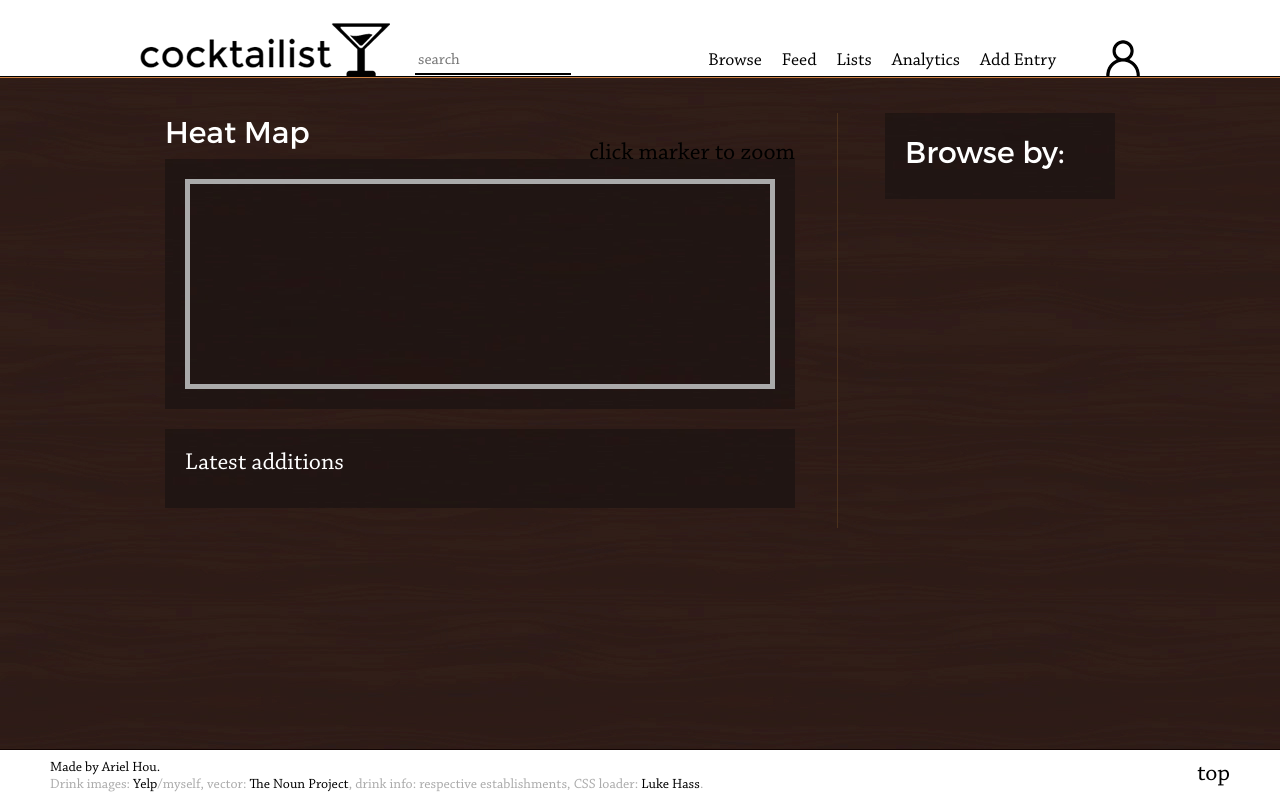
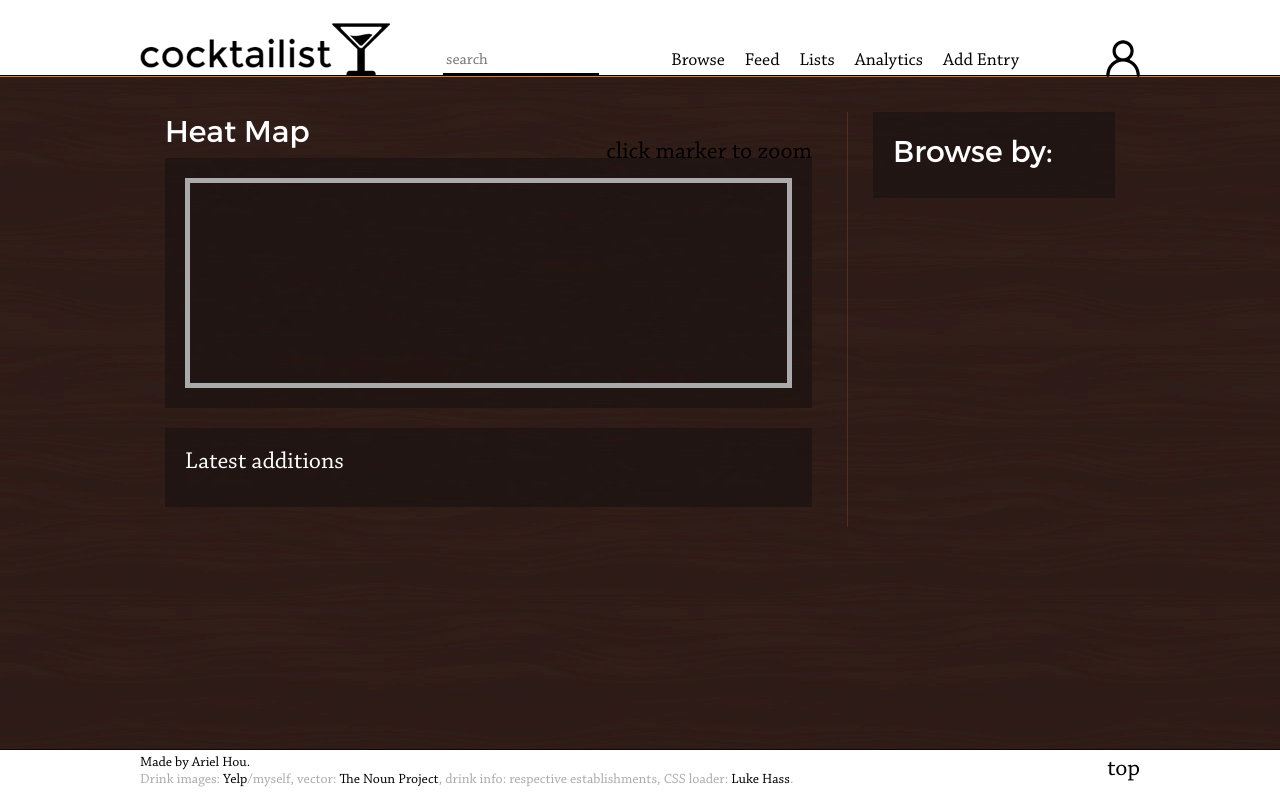
Before and after one commit to diiiefiend/cocktailist-ui, a Vue app: page /#/ in a window 1280 px wide. Built offline with nearby package versions, Linux system fonts and the light colour scheme.

Commit message:
Convert layout to css grid.

```diff
--- a/src/App.vue
+++ b/src/App.vue
@@ -1,11 +1,9 @@
 <template>
-  <div id="app main">
+  <div id="app">
     <Header msg="test" />
 
     <div id="content">
-      <div id="js-main" class="container clearfix">
-        <router-view />
-      </div>
+      <router-view />
     </div>
 
     <Footer msg="test" />
--- a/src/assets/styles/components/footer.scss
+++ b/src/assets/styles/components/footer.scss
@@ -3,31 +3,50 @@
     background: white;
     height: 50px;
     color: black;
-    bottom: 0;
-    position: absolute;
     width: 100%;
 
-    *{
-      padding-top: 5px;
-      margin-bottom: -2px;
+    position: absolute;
+    bottom: 0;
+
+    .grid-container {
+      display: grid;
+      grid-template-columns: repeat(10, 1fr);
+      column-gap: 10px;
+      grid-template-rows: 1fr;
+
+      max-width: 1000px;
+      margin: 5px auto -2px;
+
+      &:first-child {
+        padding-left: 10px;
+      }
+
+      &:last-child {
+        padding-right: 10px;
+      }
     }
 
-    p{
-      float: left;
+    .credits {
+      grid-column-start: 1;
+      grid-column-end: span 8;
+
       font-size: 14px;
-      width: 90%;
+      margin-bottom: 0;
     }
 
-    a.toplink{
+    .quicklinks{
+      grid-column-start: 10;
+      grid-column-end: span 1;
+      justify-self: end;
+
       font-size: 24px;
-      float: right;
     }
 
     a{
-        color: black;
+      color: black;
 
-        &:hover{
-            color: #cc8042;
-        }
+      &:hover{
+        color: #cc8042;
+      }
     }
 }
--- a/src/assets/styles/components/header.scss
+++ b/src/assets/styles/components/header.scss
@@ -1,29 +1,65 @@
 #header{
   background: white;
   border-bottom: 1px solid black;
-    min-height: 75px;
-    position: relative;
   color: black;
   font: 18px 'ChaparralPro', 'Palatino', serif;
+  height: 75px;
 
-    .container {
+  .grid-container {
     max-width: 1000px;
+    margin: 0 auto;
+
+    display: grid;
+    grid-template-columns: repeat(10, 1fr);
+    column-gap: 10px;
+    grid-template-rows: 1fr;
+
+    &:first-child {
+      padding-left: 10px;
+    }
+
+    &:last-child {
+      padding-right: 10px;
+    }
+  }
+
+  #logo{
+    grid-column-start: 1;
+    grid-column-end: span 3;
+    padding-top: 23px;
   }
 
   #search{
-      float: left;
-      position: relative;
-      margin: 48px 0 0 25px;
+    grid-column-start: 4;
+    grid-column-end: span 2;
+    margin-top: 48px;
   }
 
-    #logo{
+  #nav{
+    grid-column-start: 6;
+    grid-column-end: span 4;
+    justify-self: end;
+
+    margin-top: 50px;
+    list-style: none;
+
+    li{
       float: left;
-        padding-top: 23px;
+      margin-right: 20px;
+
+      a.active{
+        font-weight: bold;
+        color: #cc8042;
+      }
+    }
   }
 
   #user-menu{
-      float: right;
-      margin: 40px 0 -10px 30px;
+    grid-column-start: 10;
+    grid-column-end: span 1;
+    justify-self: end;
+
+    margin: 40px 0 -10px;
     position: relative;
     display: block;
 
@@ -61,23 +97,7 @@
     }
   }
 
-    #nav{
-      margin-top: 50px;
-      float: right;
-      list-style: none;
-
-      li{
-        float: left;
-        margin-right: 20px;
-
-        a.active{
-          font-weight: bold;
-          color: #cc8042;
-        }
-      }
-    }
-
-    a{
+  a {
     color: black;
 
     &:hover {
@@ -85,7 +105,7 @@
     }
   }
 
-    a.grayed, #nav li:last-child a.grayed{
+  a.grayed, #nav li:last-child a.grayed {
     color: #ccc;
   }
 }
--- a/src/assets/styles/components/layout-container.scss
+++ b/src/assets/styles/components/layout-container.scss
@@ -1,33 +1,34 @@
-.left {
-  float: left;
-}
+.wide {
+  padding: 0 25px;
+  grid-column-end: span 7;
 
-.right {
-  float: right;
-}
-
-.wide {
-  padding: 25px;
-  // width: 625px;
-  width: calc(100% - 2% - 50px - 30%);
-
-  .left{
-    margin-right: 4%;
+  &.left{
+    grid-column-start: 1;
   }
 
-  .right{
-    margin-left: 4%;
+  &.right{
+    grid-column-start: 4;
   }
 }
 
 .narrow {
-  padding: 25px;
-  // width: 225px;
-  width: calc(30% - 2% - 50px);
+  padding: 0 25px;
+  grid-column-end: span 3;
+
+  &.left{
+    grid-column-start: 1;
+    border-right: 1px solid #4c311c;
+  }
+
+  &.right{
+    grid-column-start: 8;
+    border-left: 1px solid #4c311c;
+  }
 }
 
 // for single column elements (currently just the add/edit cocktail form)
 .single-col{
-  margin: 25px auto;
-  width: 80%;
+  padding: 0 25px;
+  grid-column-start: 2;
+  grid-column-end: span 8;
 }
--- a/src/assets/styles/main.scss
+++ b/src/assets/styles/main.scss
@@ -3,7 +3,7 @@
 //     position: relative;
 //   }
 
-#main{
+#app{
   min-height: 100vh;
   position: relative;
 }
@@ -13,10 +13,14 @@
   border-top: 1px solid #cc8042;
   padding: 10px 0 60px 0;
 
-  .container{
-    position: relative;
+  .grid-container{
     max-width: 1000px;
-    margin: 0 auto;
+    margin: 25px auto;
+
+    display: grid;
+    grid-template-columns: repeat(10, 1fr);
+    column-gap: 10px;
+    grid-template-rows: 1fr;
   }
 
   .box{
@@ -143,28 +147,6 @@
 }
 
 /* general classes stuff */
-.container{
-  width: calc(100% - 100px);
-  margin: 0 auto;
-  padding: 0 50px;
-}
-
-[class*="rule-"]:before{
-  display: block;
-  position: absolute;
-  background: #4c311c;
-  top: 25px;
-  bottom: 25px;
-  width: 1px;
-  content: "";
-}
-.rule-left:before{
-  left: 32%;
-}
-.rule-right:before{
-  right: 32%;
-}
-
 .clearfix:after, .box:after{
   clear: both;
   display: block;
--- a/src/components/Footer.vue
+++ b/src/components/Footer.vue
@@ -1,7 +1,7 @@
 <template>
   <div id="footer">
-    <div class="container clearfix">
-      <p>
+    <div class="grid-container">
+      <p class="credits">
         Made by
         <a href="http://github.com/diiiefiend" target="_blank">Ariel Hou</a
         >.<br />
@@ -16,7 +16,9 @@
           >.</span
         >
       </p>
-      <a href="javascript:void(0);" class="toplink scrollToTop">top</a>
+      <div class="quicklinks">
+        <a href="javascript:void(0);" class="toplink scrollToTop">top</a>
+      </div>
     </div>
   </div>
 </template>
--- a/src/components/Header.vue
+++ b/src/components/Header.vue
@@ -1,15 +1,11 @@
 <template>
   <div id="header">
-    <div class="container clearfix">
-      <a href="/"><img src="/images/logo.png" id="logo" alt="cocktailist"/></a>
+    <div class="grid-container">
+      <div id="logo">
+        <a href="/"><img src="/images/logo.png" alt="cocktailist"/></a>
+      </div>
       <div id="search">
         <input type="text" class="header-search" placeholder="search" />
-      </div>
-      <div id="user-menu">
-        <img src="/images/user.png" alt="user menu" />
-        <ul>
-          <li><router-link to="/login">Log In</router-link></li>
-        </ul>
       </div>
       <ul id="nav">
         <li><router-link to="/">Browse</router-link></li>
@@ -18,6 +14,12 @@
         <li><router-link to="/">Analytics</router-link></li>
         <li><router-link to="/">Add Entry</router-link></li>
       </ul>
+      <div id="user-menu">
+        <img src="/images/user.png" alt="user menu" />
+        <ul>
+          <li><router-link to="/login">Log In</router-link></li>
+        </ul>
+      </div>
     </div>
   </div>
 </template>
--- a/src/views/Browse.vue
+++ b/src/views/Browse.vue
@@ -1,5 +1,5 @@
 <template>
-  <div id="browse">
+  <div id="browse" class="grid-container">
     <!--
       structure:
       layout-container component
@@ -25,7 +25,7 @@
       </div>
     </layout-container>
 
-    <div class="rule-right"></div>
+    <!-- <div class="rule-right"></div> -->
     <layout-container :is-left-side="false" :width="1">
       <div class="box">
         <h1>Browse by:</h1>
```
Lines whose indentation alone changed are shown as unchanged.
